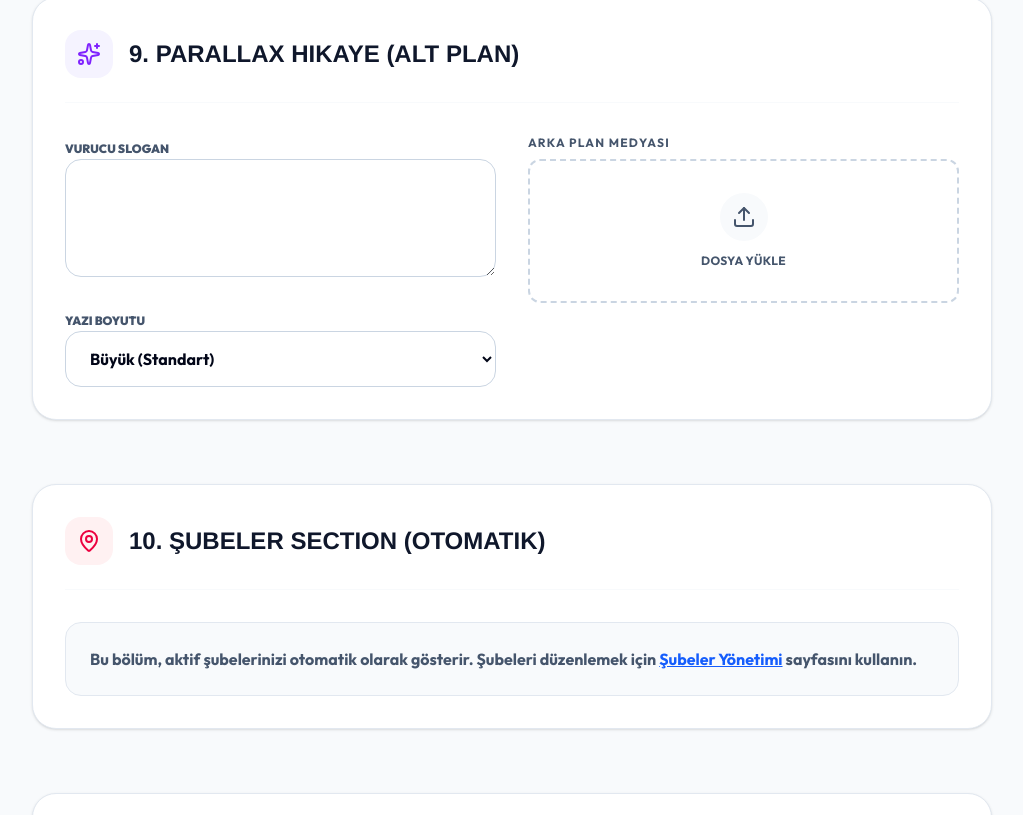
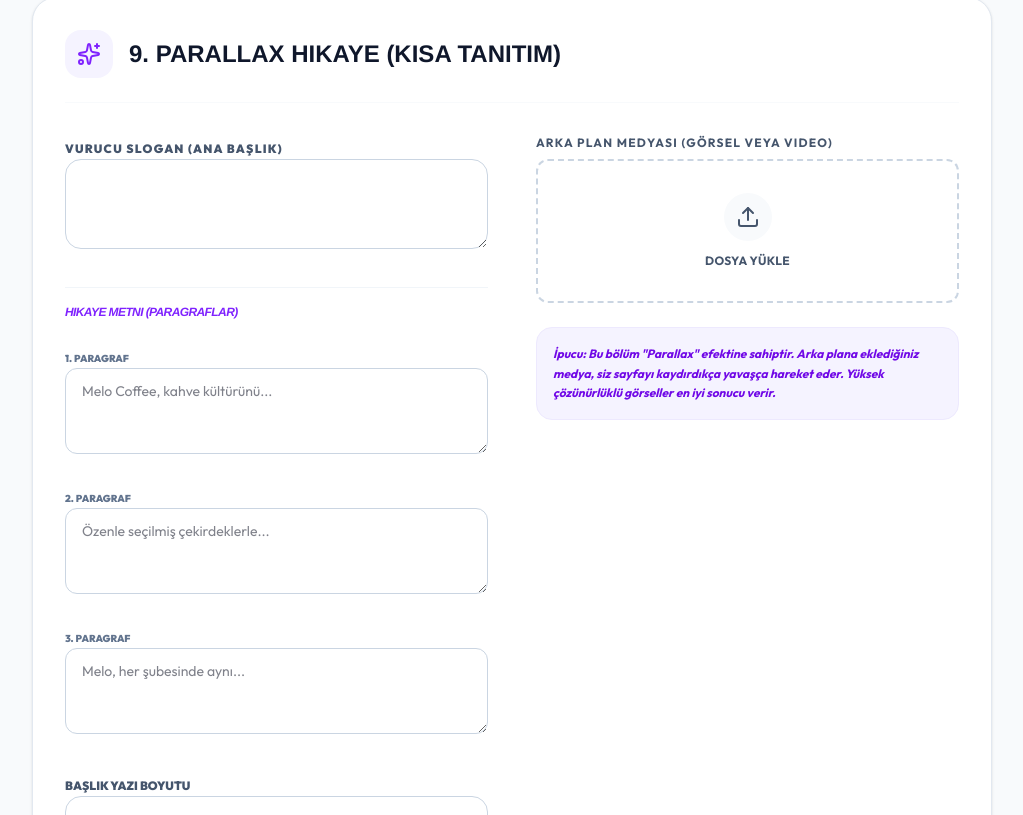
Before and after one commit to gokhanyigit06/melocafe2, a Next.js app: page /admin/settings/homepage in a window 1280 px wide. Shown: the part 6725-7540 px from the top of the page, without its empty margins (256-1279 px from the left). Built offline with nearby package versions, Linux system fonts and the light colour scheme; no server answers; the database is empty.

Commit message:
Add detailed paragraph settings for Parallax Story section

```diff
--- a/src/app/admin/settings/homepage/page.tsx
+++ b/src/app/admin/settings/homepage/page.tsx
@@ -51,8 +51,8 @@ export default function HomepageSettings() {
                 <button
                     onClick={() => handleChange(settingKey, isVisible ? "false" : "true")}
                     className={`flex items-center gap-2 px-4 py-2 rounded-lg font-bold transition-all ${isVisible
-                            ? "bg-green-100 text-green-700 border border-green-200"
-                            : "bg-red-100 text-red-700 border border-red-200"
+                        ? "bg-green-100 text-green-700 border border-green-200"
+                        : "bg-red-100 text-red-700 border border-red-200"
                         }`}
                 >
                     {isVisible ? <CheckCircle2 size={18} /> : <XCircle size={18} />}
@@ -451,31 +451,84 @@ export default function HomepageSettings() {
                         <div className="w-12 h-12 bg-violet-50 rounded-2xl flex items-center justify-center text-violet-600">
                             <Sparkles className="w-6 h-6" />
                         </div>
-                        <h2 className="text-2xl font-black text-slate-900 uppercase">9. Parallax Hikaye (Alt Plan)</h2>
+                        <h2 className="text-2xl font-black text-slate-900 uppercase">9. Parallax Hikaye (Kısa Tanıtım)</h2>
                     </div>
 
-                    <div className="grid grid-cols-1 md:grid-cols-2 gap-8">
-                        <div className="space-y-6">
+                    <div className="grid grid-cols-1 md:grid-cols-2 gap-12">
+                        <div className="space-y-8">
                             <div className="space-y-3">
-                                <label className="text-xs font-black text-slate-600 uppercase">Vurucu Slogan</label>
-                                <textarea value={settings.parallax_title || ""} onChange={(e) => handleChange("parallax_title", e.target.value)} rows={3} className="w-full px-5 py-4 rounded-2xl border border-slate-300 text-slate-950 font-serif text-xl" />
+                                <label className="text-xs font-black text-slate-600 uppercase tracking-widest">Vurucu Slogan (Ana Başlık)</label>
+                                <textarea
+                                    value={settings.parallax_title || ""}
+                                    onChange={(e) => handleChange("parallax_title", e.target.value)}
+                                    rows={2}
+                                    className="w-full px-5 py-4 rounded-2xl border border-slate-300 text-slate-950 font-serif text-xl font-bold focus:ring-4 focus:ring-violet-500/10 focus:border-violet-500"
+                                />
                             </div>
+
+                            <div className="space-y-6 pt-4 border-t border-slate-100">
+                                <h3 className="text-xs font-black text-violet-600 uppercase tracking-tighter italic">Hikaye Metni (Paragraflar)</h3>
+
+                                <div className="space-y-3">
+                                    <label className="text-[10px] font-black text-slate-500 uppercase">1. Paragraf</label>
+                                    <textarea
+                                        value={settings.parallax_p1 || ""}
+                                        onChange={(e) => handleChange("parallax_p1", e.target.value)}
+                                        rows={3}
+                                        className="w-full px-4 py-3 rounded-xl border border-slate-300 text-slate-950 text-sm focus:border-violet-400"
+                                        placeholder="Melo Coffee, kahve kültürünü..."
+                                    />
+                                </div>
+
+                                <div className="space-y-3">
+                                    <label className="text-[10px] font-black text-slate-500 uppercase">2. Paragraf</label>
+                                    <textarea
+                                        value={settings.parallax_p2 || ""}
+                                        onChange={(e) => handleChange("parallax_p2", e.target.value)}
+                                        rows={3}
+                                        className="w-full px-4 py-3 rounded-xl border border-slate-300 text-slate-950 text-sm focus:border-violet-400"
+                                        placeholder="Özenle seçilmiş çekirdeklerle..."
+                                    />
+                                </div>
+
+                                <div className="space-y-3">
+                                    <label className="text-[10px] font-black text-slate-500 uppercase">3. Paragraf</label>
+                                    <textarea
+                                        value={settings.parallax_p3 || ""}
+                                        onChange={(e) => handleChange("parallax_p3", e.target.value)}
+                                        rows={3}
+                                        className="w-full px-4 py-3 rounded-xl border border-slate-300 text-slate-950 text-sm focus:border-violet-400"
+                                        placeholder="Melo, her şubesinde aynı..."
+                                    />
+                                </div>
+                            </div>
+
                             <div className="space-y-3">
-                                <label className="text-xs font-black text-slate-600 uppercase">Yazı Boyutu</label>
-                                <select value={settings.parallax_title_size || "large"} onChange={(e) => handleChange("parallax_title_size", e.target.value)} className="w-full px-5 py-4 rounded-2xl border border-slate-300 text-slate-950 font-bold bg-white">
+                                <label className="text-xs font-black text-slate-600 uppercase">Başlık Yazı Boyutu</label>
+                                <select
+                                    value={settings.parallax_title_size || "large"}
+                                    onChange={(e) => handleChange("parallax_title_size", e.target.value)}
+                                    className="w-full px-5 py-4 rounded-2xl border border-slate-300 text-slate-950 font-bold bg-white"
+                                >
                                     <option value="large">Büyük (Standart)</option>
                                     <option value="medium">Orta</option>
                                     <option value="small">Küçük</option>
                                 </select>
                             </div>
                         </div>
+
                         <div className="space-y-6">
                             <ImageUpload
-                                label="Arka Plan Medyası"
+                                label="Arka Plan Medyası (Görsel veya Video)"
                                 value={settings.parallax_image || ""}
                                 onChange={(url) => handleChange("parallax_image", url)}
                                 accept="image/*,video/*"
                             />
+                            <div className="p-4 bg-violet-50 border border-violet-100 rounded-2xl">
+                                <p className="text-xs text-violet-700 font-bold leading-relaxed italic">
+                                    İpucu: Bu bölüm "Parallax" efektine sahiptir. Arka plana eklediğiniz medya, siz sayfayı kaydırdıkça yavaşça hareket eder. Yüksek çözünürlüklü görseller en iyi sonucu verir.
+                                </p>
+                            </div>
                         </div>
                     </div>
                 </section>
```
